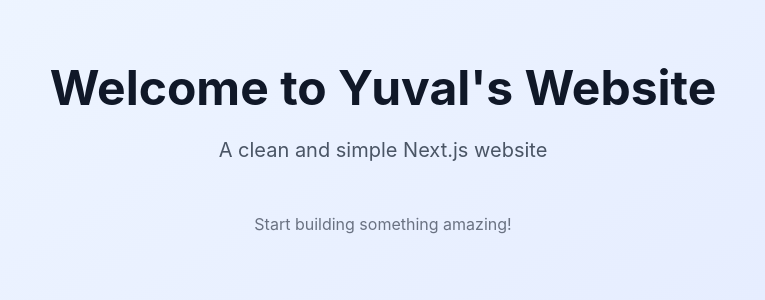
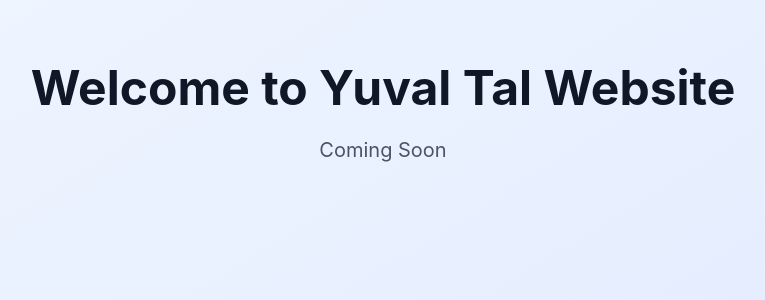
Before and after one commit to yuval-dotcom/yuval-website, a Next.js app: page / in a window 1280 px wide. Shown: the top 300 px of the page, without its empty margins (257-1022 px from the left). Built offline with nearby package versions, Linux system fonts and the light colour scheme.

Commit message:
Update website with Yuval Tal content

```diff
--- a/app/page.tsx
+++ b/app/page.tsx
@@ -4,16 +4,11 @@ export default function Home() {
       <main className="container mx-auto px-4 py-16">
         <div className="max-w-4xl mx-auto text-center">
           <h1 className="text-5xl font-bold text-gray-900 dark:text-white mb-6">
-            Welcome to Yuval's Website
+            Welcome to Yuval Tal Website
           </h1>
           <p className="text-xl text-gray-600 dark:text-gray-300 mb-8">
-            A clean and simple Next.js website
+            Coming Soon
           </p>
-          <div className="mt-12">
-            <p className="text-gray-500 dark:text-gray-400">
-              Start building something amazing!
-            </p>
-          </div>
         </div>
       </main>
     </div>
--- a/package.json
+++ b/package.json
@@ -2,6 +2,9 @@
   "name": "yuval-website",
   "version": "0.1.0",
   "private": true,
+  "engines": {
+    "node": ">=20.0.0"
+  },
   "scripts": {
     "dev": "next dev",
     "build": "next build",
```
Also changed, not shown: 1 other file (tests, documents, lock files or other folders).
